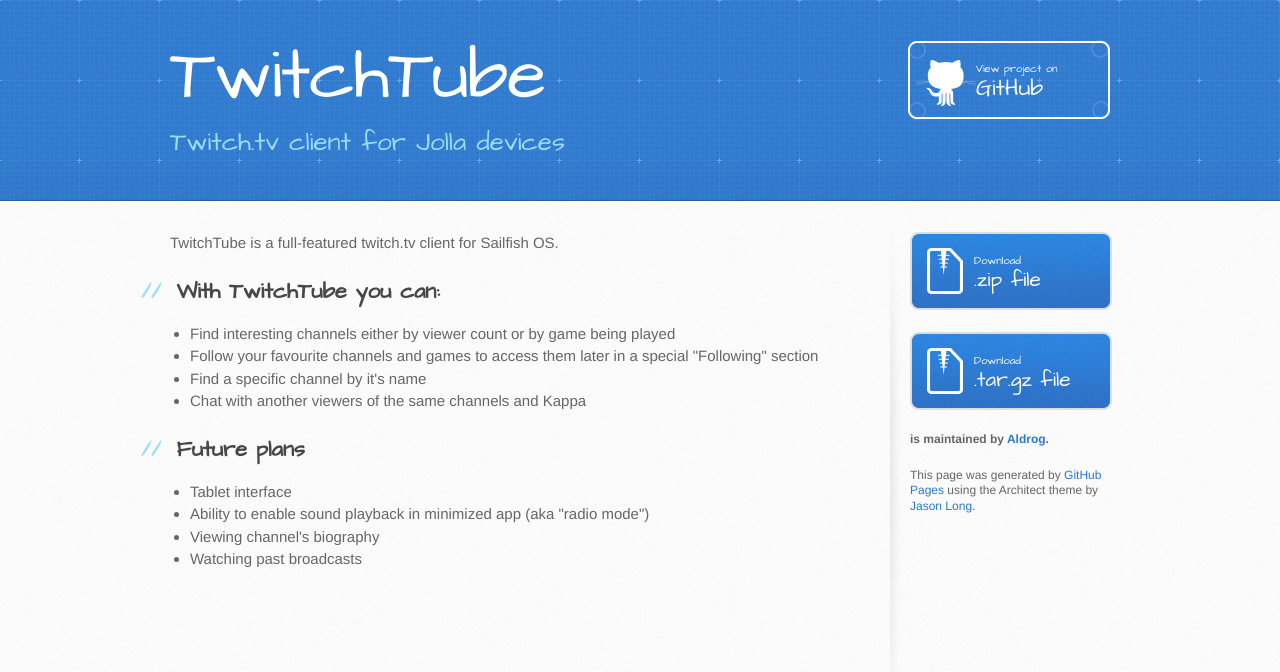
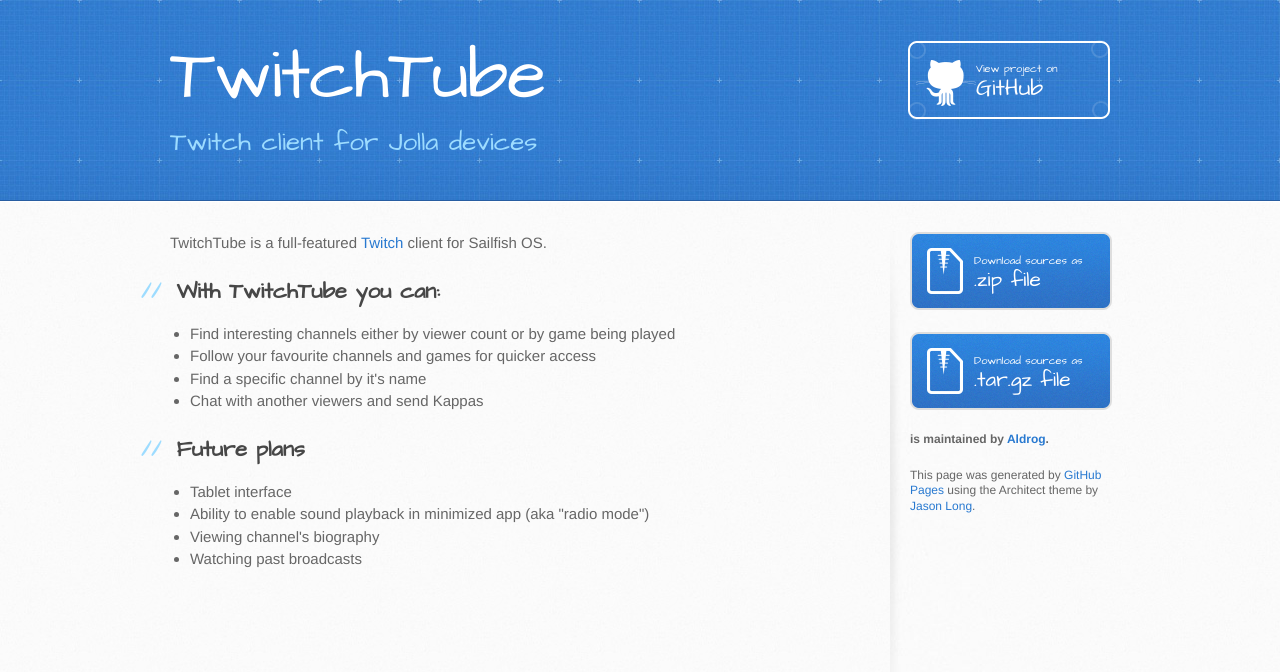
Before and after one commit to Aldrog/TwitchTube, a plain HTML site: page index.html in a window 1280 px wide. Drawn offline with Linux system fonts and the light colour scheme.

Commit message:
Better description, link on twitch.tv and "Download" label changed to "Download sources".

```diff
--- a/index.html
+++ b/index.html
@@ -20,7 +20,7 @@
     <header>
       <div class="inner">
         <h1>TwitchTube</h1>
-        <h2>Twitch.tv client for Jolla devices</h2>
+        <h2>Twitch client for Jolla devices</h2>
         <a href="https://github.com/Aldrog/TwitchTube" class="button"><small>View project on</small> GitHub</a>
       </div>
     </header>
@@ -28,16 +28,16 @@
     <div id="content-wrapper">
       <div class="inner clearfix">
         <section id="main-content">
-          <p>TwitchTube is a full-featured twitch.tv client for Sailfish OS.</p>
+          <p>TwitchTube is a full-featured <a href="http://www.twitch.tv/">Twitch</a> client for Sailfish OS.</p>
 
 <h2>
 <a id="with-twitchtube-you-can" class="anchor" href="#with-twitchtube-you-can" aria-hidden="true"><span class="octicon octicon-link"></span></a>With TwitchTube you can:</h2>
 
 <ul>
 <li>Find interesting channels either by viewer count or by game being played</li>
-<li>Follow your favourite channels and games to access them later in a special "Following" section</li>
+<li>Follow your favourite channels and games for quicker access</li>
 <li>Find a specific channel by it's name</li>
-<li>Chat with another viewers of the same channels and Kappa</li>
+<li>Chat with another viewers and send Kappas</li>
 </ul>
 
 <h2>
@@ -53,11 +53,11 @@
 
         <aside id="sidebar">
           <a href="https://github.com/Aldrog/TwitchTube/zipball/master" class="button">
-            <small>Download</small>
+            <small>Download sources as</small>
             .zip file
           </a>
           <a href="https://github.com/Aldrog/TwitchTube/tarball/master" class="button">
-            <small>Download</small>
+            <small>Download sources as</small>
             .tar.gz file
           </a>
 
```
